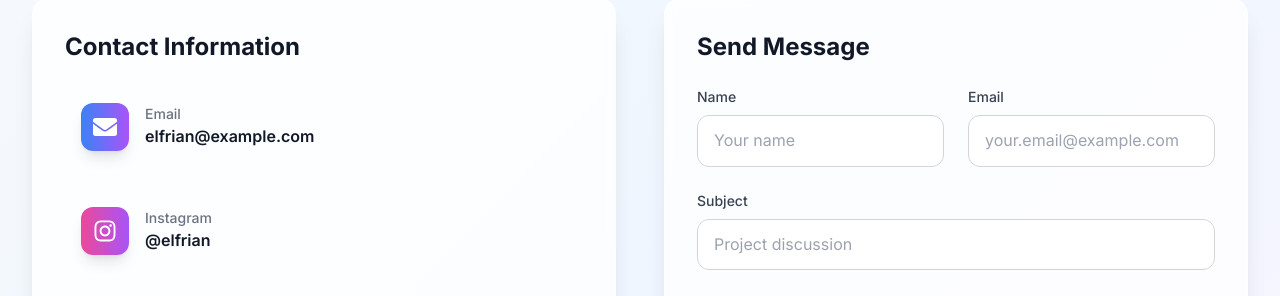
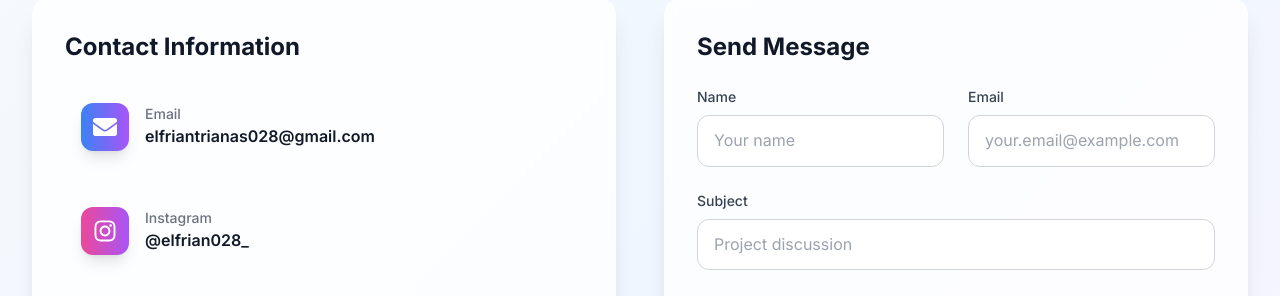
Before and after one commit to Ets028/portfolio, a React (Vite) app: page / in a window 1280 px wide. Shown: the part 3520-3816 px from the top of the page. Built offline with nearby package versions, Linux system fonts and the light colour scheme.

Commit message:
update CHANGELOG.md

```diff
--- a/src/components/sections/AboutSection.jsx
+++ b/src/components/sections/AboutSection.jsx
@@ -395,7 +395,7 @@ export default function AboutSection() {
                 transition={{ delay: 0.6 }}
               >
                 <motion.a
-                  href="mailto:your.email@example.com"
+                  href="mailto:elfriantrianas028@gmail.com"
                   className="px-6 py-3 bg-white text-blue-600 font-semibold rounded-lg transition-colors duration-200 inline-flex items-center justify-center"
                   whileHover={{
                     scale: 1.05,
--- a/src/components/sections/ContactSection.jsx
+++ b/src/components/sections/ContactSection.jsx
@@ -23,15 +23,15 @@ export default function ContactSection() {
     {
       icon: <FaEnvelope className="text-2xl" />,
       label: "Email",
-      value: "elfrian@example.com",
-      link: "mailto:elfrian@example.com",
+      value: "elfriantrianas028@gmail.com",
+      link: "mailto:elfriantrianas028@gmail.com",
       color: "from-blue-500 to-purple-500",
     },
     {
       icon: <FaInstagram className="text-2xl" />,
       label: "Instagram",
-      value: "@elfrian",
-      link: "https://instagram.com/elfrian",
+      value: "@elfrian028_",
+      link: "https://instagram.com/elfrian028_",
       color: "from-pink-500 to-purple-500",
     },
     {
--- a/src/components/sections/HeroSection.jsx
+++ b/src/components/sections/HeroSection.jsx
@@ -41,7 +41,7 @@ export default function HeroSection() {
     },
     {
       name: "Email",
-      url: "mailto:elfriantrianas@gmail.com",
+      url: "mailto:elfriantrianas028@gmail.com",
       icon: <FaEnvelope className="text-xl" />,
     },
   ];
```
Also changed, not shown: src/App.css (deleted), 1 other file (tests, documents, lock files or other folders).
